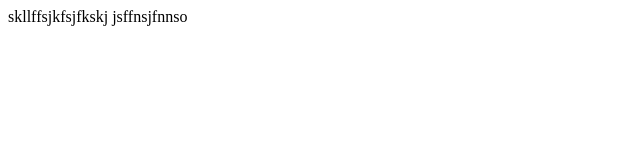
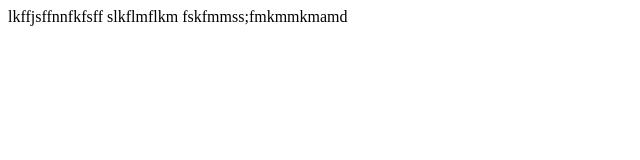
Before and after one commit to anaswaris0408-ai/teest, a plain HTML site: page index.html in a window 1280 px wide. Shown: the whole page, without its empty margins (0-640 px from the left). Drawn offline with Linux system fonts and the light colour scheme.

Commit message:
commiting stash changes

```diff
--- a/index.html
+++ b/index.html
@@ -6,7 +6,8 @@
     <title>Document</title>
 </head>
 <body>
-    skllffsjkfsjfkskj
-    jsffnsjfnnso
+lkffjsffnnfkfsff
+slkflmflkm
+fskfmmss;fmkmmkmamd
 </body>
 </html>
```
